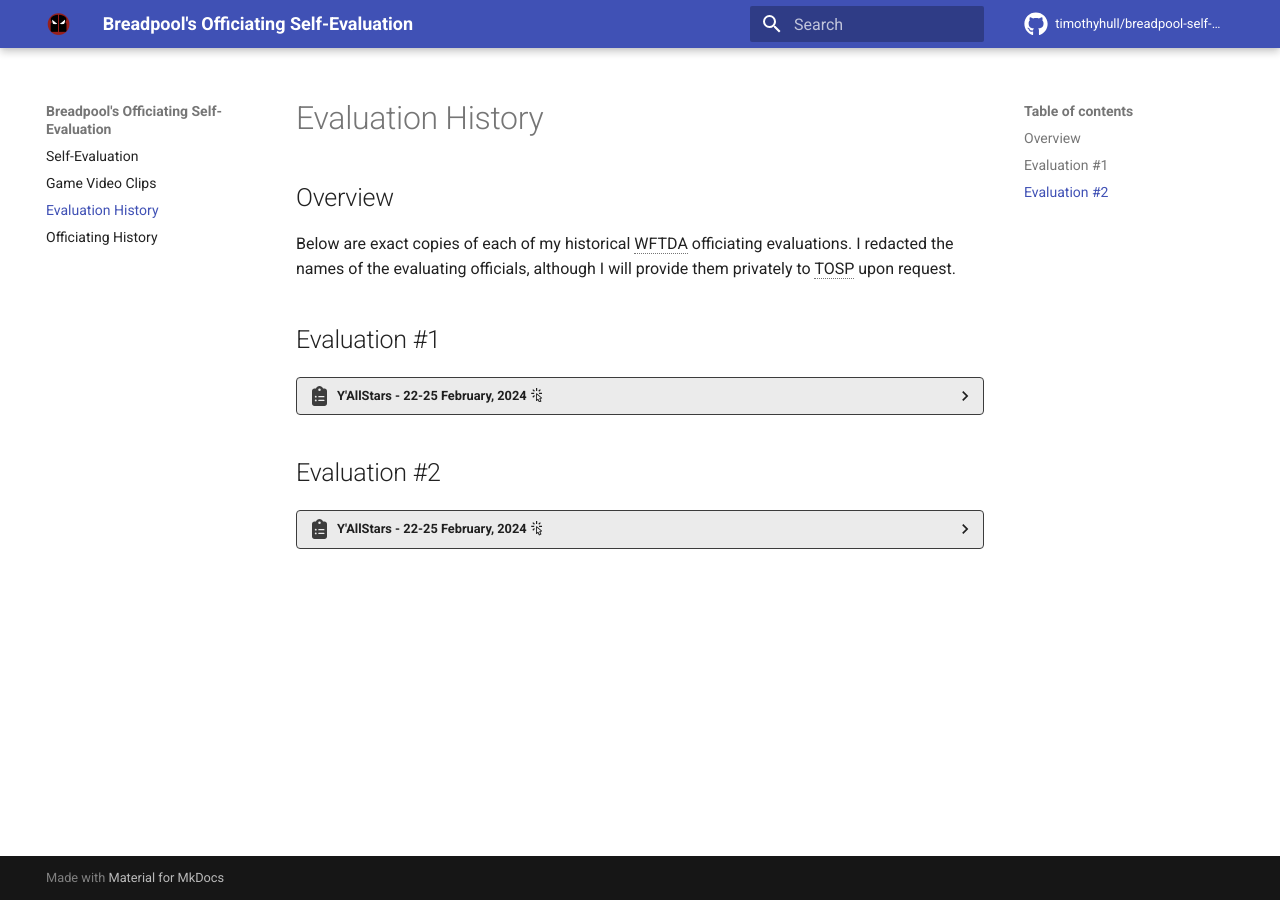
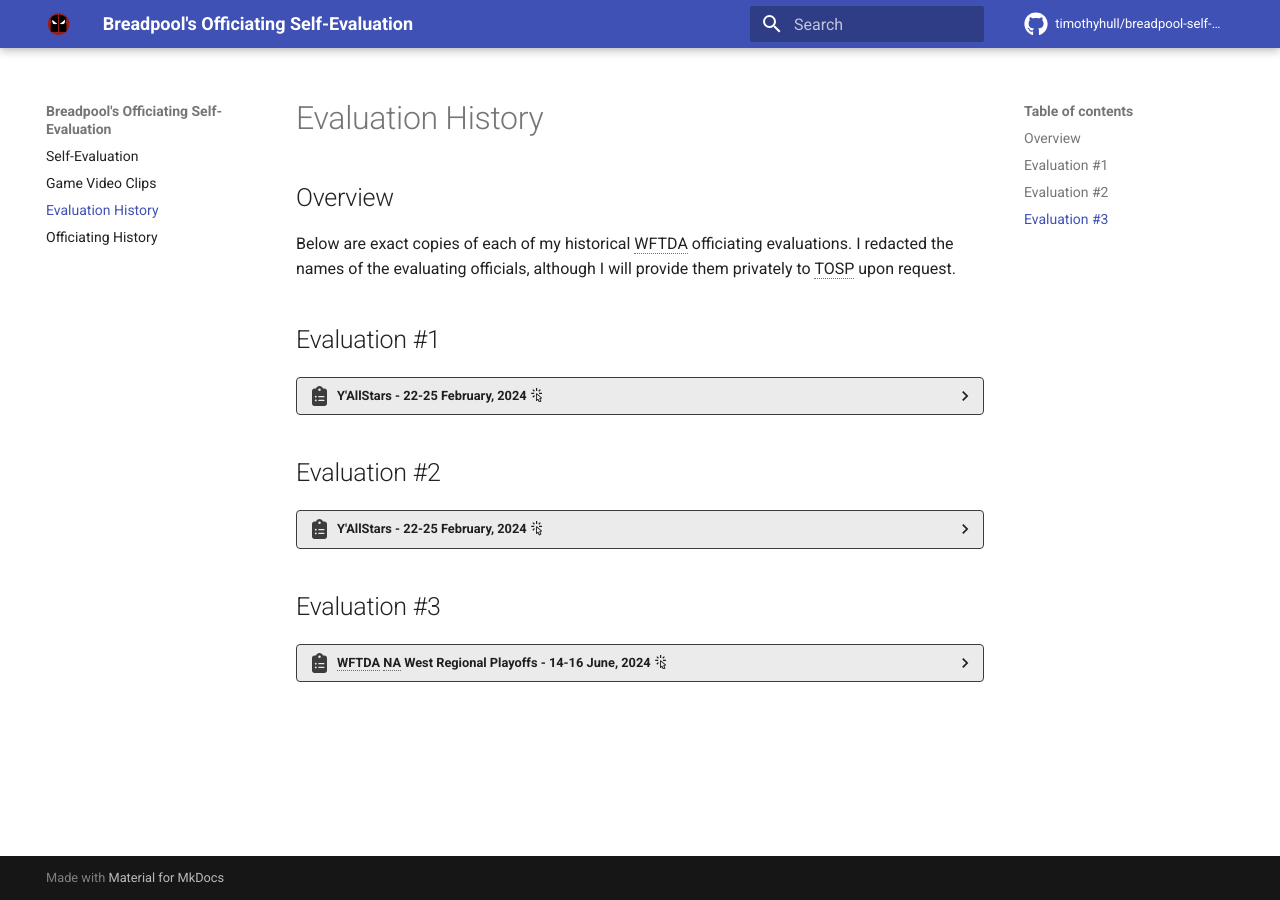
Before and after one commit to timothyhull/breadpool-self-eval, an MkDocs documentation site: the page built from docs/evaluations.md, in a window 1280 px wide. Built offline with MkDocs 1.6.1 and Material for MkDocs 9.7.7, drawn with Linux system fonts in a browser that asks for light colours; comment, search, counter and statistics services are not loaded; some of the changed lines change nothing that is shown.

Commit message:
Add evaluation Fixes Update evaluations content #12

```diff
--- a/docs/evaluations.md
+++ b/docs/evaluations.md
@@ -41,7 +41,7 @@ Below are exact copies of each of my historical WFTDA officiating evaluations. I
 
         Dear Breadpool (He/Him; Rose City Rollers),
 
-        This is an automated email from Certification, designed to let you know that **REDACTED**  (as a(n) Crew Head Official) filled out an eval for Y'AllStars Southern Skatedown 2024, an event from 2/22/2024 to 2/25/2024, involving 2 sanctioned games, 5 regulation games, "other" games described as "1 -- our crew also officiated the fun open-gender Mardi Gras game (King Babycakes vs. Crew de Bruise), which was largely for show, where I believe Bread was sent to the box a few times by another ref, but it was MOSTLY regulation. :) " for WFTDA, JRDA, during which you served as JR, OPR.
+        This is an automated email from Certification, designed to let you know that **REDACTED** (as a(n) Crew Head Official) filled out an eval for Y'AllStars Southern Skatedown 2024, an event from 2/22/2024 to 2/25/2024, involving 2 sanctioned games, 5 regulation games, "other" games described as "1 -- our crew also officiated the fun open-gender Mardi Gras game (King Babycakes vs. Crew de Bruise), which was largely for show, where I believe Bread was sent to the box a few times by another ref, but it was MOSTLY regulation. :) " for WFTDA, JRDA, during which you served as JR, OPR.
 
     === "Evaluation :material-cursor-default-click-outline:"
 
@@ -63,3 +63,24 @@ Below are exact copies of each of my historical WFTDA officiating evaluations. I
 
         Cordially,
         Officials Certification
+
+## Evaluation #3
+
+??? clipboard "WFTDA NA West Regional Playoffs - 14-16 June, 2024 :material-cursor-default-click-outline:"
+
+    === "Overview :material-cursor-default-click-outline:"
+
+        [this is an automated email]
+
+        Dear Breadpool (He/Him; Rose City Rollers),
+
+        This is an automated email from Certification, designed to let you know that **REDACTED** (as a(n) Crew Head Official) filled out an eval for WFTDA North America: West Regional Championship, an event from 6/14/2024 to 6/16/2024, involving 5 sanctioned games for WFTDA, during which you served as OPR. Here is the evaluation:
+
+    === "Evaluation :material-cursor-default-click-outline:"
+
+        Here is the evaluation:
+
+        Awareness, attention, focus, skating ability, triage, initiation and impact assessment, knowledge, judgment, and positioning are all of the highest caliber and exceed the expectations of even “play-off officials”. Breadpool reliably maintained the rear OPR position throughout the tournament’s games. Of particular note, his skating skills, even at speed, enabled him to maintain excellent positioning and focus even with fast-paced packs, however he didn’t hesitate to drop and rotate when necessary.
+
+        Cordially,
+        Officials Certification
```
